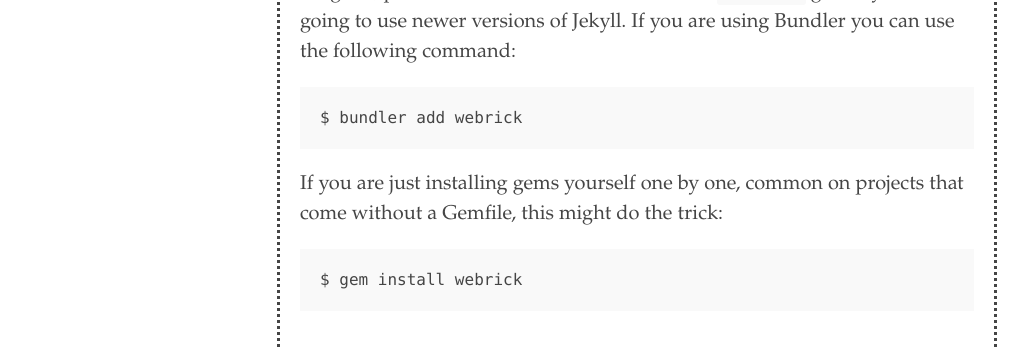
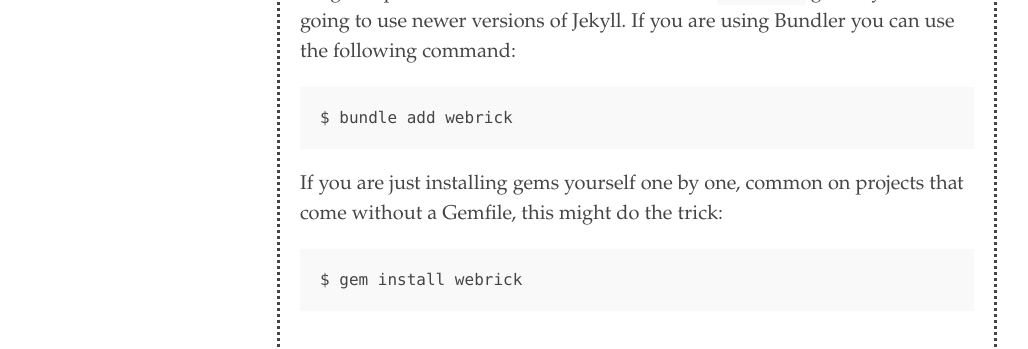
Before and after one commit to minicomp/ed, a Jekyll site: the page built from documentation.md, in a window 1280 px wide and 900 px high, scrolled down 6189 px. Shown: the part 152-501 px from the top of the window, without its empty margins (3-1031 px from the left). Built offline with Jekyll 4.4.1, drawn with Linux system fonts in a browser that asks for light colours.

Commit message:
bundler to bundle

```diff
--- a/documentation.md
+++ b/documentation.md
@@ -130,7 +130,7 @@ If the answer is 3.1.2, you are ready to install the software you will need to r
 
 <div style="border-style: dotted; padding: 1rem; margin-bottom: 1rem;"><p>Pro-tip: Many contemporary Jekyll installs break because the new Jekyll doesn't come with a gem called <code>webrick</code>. Ed already has <code>webrick</code> included in its <code>Gemfile</code>—the instructions for what gems to install on Ruby projects—so it will install this extra gem alongside Jekyll. <strong>But</strong>, if you came to this guide as a reliable way to run other Jekyll projects because this guide is a legend, please remember to add or install the <code>webrick</code> gem if you are going to use newer versions of Jekyll. If you are using Bundler you can use the following command:</p>
 
-<pre>$ bundler add webrick</pre>
+<pre>$ bundle add webrick</pre>
 
 <p>If you are just installing gems yourself one by one, common on projects that come without a Gemfile, this might do the trick:</p>
 
```
